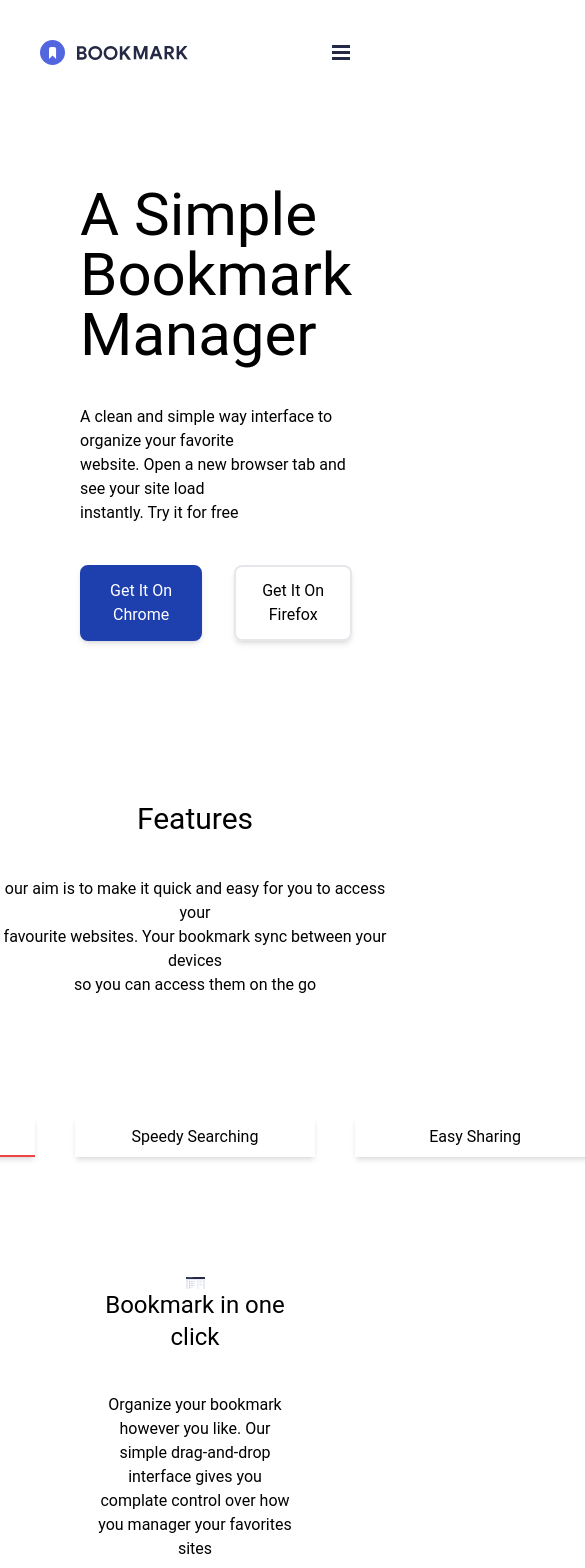
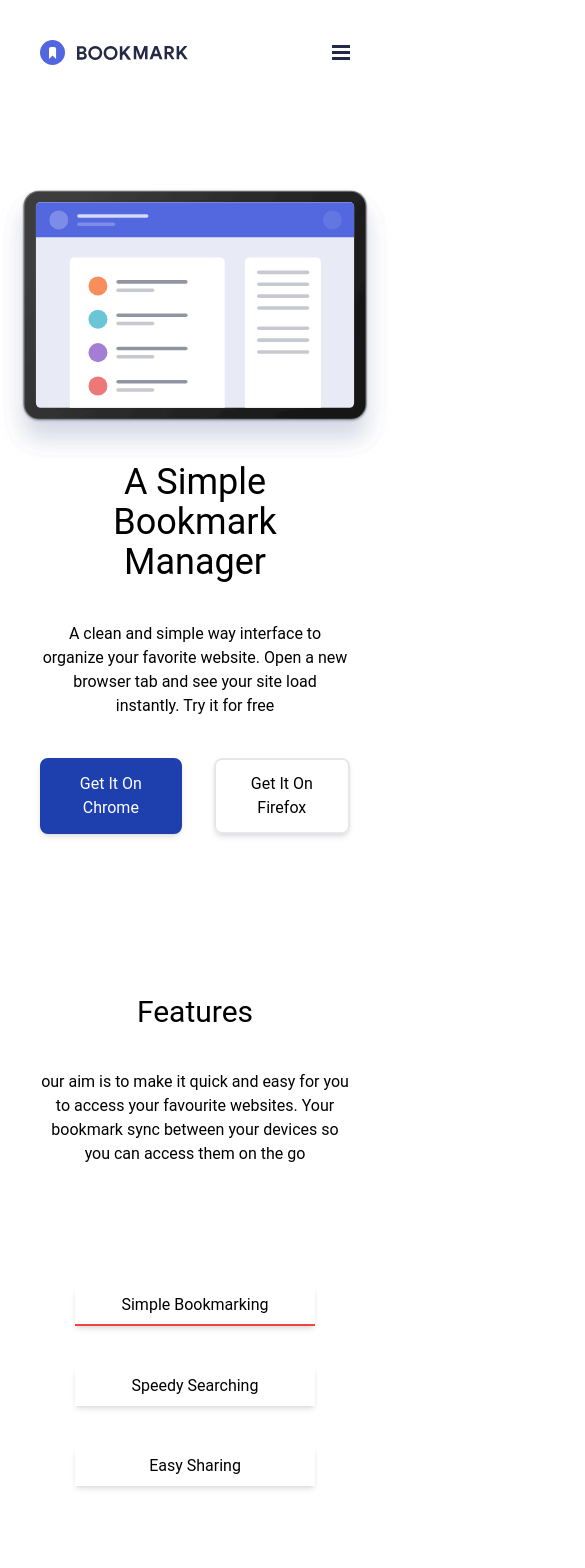
Before and after one commit to itsTari/bookmark-landing-page, a React (Vite) app: page / in a window 390 px wide. Shown: the top 1568 px of the page, 585 px wide, since content can reach past the window. Built offline with nearby package versions, Linux system fonts and the light colour scheme.

Commit message:
responsive design

```diff
--- a/src/component/EasySharing.jsx
+++ b/src/component/EasySharing.jsx
@@ -1,8 +1,8 @@
 import Illustrator from "../assets/images/illustration-features-tab-3.svg";
 const EasySharing = () => {
   return (
-    <section className="flex flex-col sm:flex-row items-center justify-between px-24">
-      <div className="w-1/2 relative">
+    <section className="flex flex-col sm:flex-row items-center justify-between sm:px-24 gap-16 px-10">
+      <div className="sm-w-1/2 w-full relative">
         {/* <div className='bg-blue-800 w-96 h-60 rounded-bl-3xl place-self-start absolute top-60 left-0 p-0'></div> */}
         <img className="px-10" src={Illustrator}></img>
       </div>
@@ -11,7 +11,7 @@ const EasySharing = () => {
         <p className="py-10">
           Organize your bookmark however you like. Our simple drag-and-drop
           interface gives you complate control over how you manager your
-          favorites sites{" "}
+          favorites sites
         </p>
         <button className="bg-blue-800 p-3 rounded">More Info</button>
       </div>
--- a/src/component/ExtentionsDisplay.jsx
+++ b/src/component/ExtentionsDisplay.jsx
@@ -5,7 +5,7 @@ const ExtentionsDisplay = () => {
     <section className="flex items-center  flex-col gap-10 py-0">
         <h1 className="text-3xl sm:text-5xl">Download the extension</h1>
         <p className="w-full text-center sm:w-1/2">We've got more browser in the pipeline. Please do let us know if you've got a favorite you'd like us to prioritize.</p>
-        <div className="flex justify-evenly w-full">
+        <div className="flex sm:flex-row flex-col justify-evenly sm:w-full ">
         {content.map((items, id)=>
           <Extentions
             key={id}
--- a/src/component/Features.jsx
+++ b/src/component/Features.jsx
@@ -9,8 +9,8 @@ const Features = () => {
   return (
     <section className="flex items-center  flex-col gap-10 py-40" >
         <h1 className="text-3xl sm:text-5xl">Features</h1>
-        <p className="w-full sm:w-1/2 text-center">our aim is to make it quick and easy for you to access your <br/> favourite websites. Your bookmark sync between your devices <br/> so you can access them on the go</p>
-        <div className="flex gap-10 py-20">
+        <p className="w-full sm:w-1/2 text-center px-10">our aim is to make it quick and easy for you to access your <br className="hidden sm:block"/> favourite websites. Your bookmark sync between your devices <br className="hidden sm:block"/> so you can access them on the go</p>
+        <div className="flex flex-col sm:flex-row gap-10 py-20">
             <button onClick={()=> setDisplay('SimpleBookmark')} className={display === 'SimpleBookmark' ? "border-b-2 border-red-500 hover:text-red-500 h-10 w-60 text-center shadow-md" :"hover:text-red-500 h-10 w-60 text-center shadow-md" }>Simple Bookmarking</button>
             <button onClick={()=> setDisplay('SpeedySearching')} className={display === 'SpeedySearching' ? 'border-b-2 border-red-500 hover:text-red-500 h-10 w-60 text-center shadow-md'  :'hover:text-red-500 h-10 w-60 text-center shadow-md'}>Speedy Searching</button>
             <button onClick={()=> setDisplay('EasySharing')} className={display === 'EasySharing' ? 'border-b-2 border-red-500 hover:text-red-500 h-10 w-60 text-center shadow-md'  :'hover:text-red-500 h-10 w-60 text-center shadow-md'}>Easy Sharing</button>
--- a/src/component/Hero.jsx
+++ b/src/component/Hero.jsx
@@ -5,10 +5,10 @@ import Faq from './Faq'
 const Hero = () => {
   return (
     <>
-      <section className='flex pt-20'>
-        <div className='px-20'>
-            <h1 className="capitalize text-6xl">a simple bookmark manager</h1>
-            <p className='pt-10'> A clean and simple way interface to organize your favorite <br/>website. Open a new browser tab and see your site load <br/> instantly. Try it for free </p>
+      <section className='flex sm:flex-row flex-col-reverse pt-20'>
+        <div className='px-10 sm:px-20 flex flex-col sm:text-start text-center'>
+            <h1 className="capitalize sm:text-6xl text-4xl">a simple bookmark manager</h1>
+            <p className='pt-10'> A clean and simple way interface to organize your favorite <br className='hidden sm:block'/>website. Open a new browser tab and see your site load <br className='hidden sm:block'/> instantly. Try it for free </p>
             <div className='pt-10 flex space-x-8'>
                 <button className="capitalize border-2 px-6 py-3 shadow-md rounded-lg bg-blue-800 text-white hover:bg-transparent border-blue-800 hover:text-blue-900 ">Get it on chrome</button>
                 <button className="capitalize border-2 px-6 py-3 rounded-lg shadow-md  hover:border-blue-900 hover:text-blue-900">Get it on firefox</button>
--- a/src/component/Navbar.jsx
+++ b/src/component/Navbar.jsx
@@ -2,7 +2,7 @@ import Logo from "../assets/images/logo-bookmark.svg";
 import Menu from '../assets/images/icon-hamburger.svg'
 import { NavLink} from "react-router-dom";
 import Sidebar from "./Sidebar";
-import { useState } from "react";
+import { useState, useEffect } from "react";
 const Navbar = () => {
   const [sidebar, setSidebar] = useState(false)
   return (
--- a/src/component/Sidebar.jsx
+++ b/src/component/Sidebar.jsx
@@ -5,10 +5,10 @@ import Twitter from '../assets/images/icon-twitter.svg'
 import { NavLink } from "react-router-dom";
 const Sidebar = ({sidebar, setSidebar}) => {
   return (
-    sidebar && <div className="bg-blue-900 absolute p-10 top-0 left-0 w-full h-100vh sm:hidden z-10 opacity-95">
+    sidebar && <div className="bg-blue-900 fixed p-10 top-0 left-0 w-full h-dvh sm:hidden z-10 opacity-95">
       <div className="flex justify-between">
         <img src={Logo}/>
-        <buton><img src={Close}/></buton>
+        <button onClick={()=>setSidebar(false)}><img src={Close}/></button>
       </div>
       <div className="flex flex-col items-center pt-20 gap-10 text-white">
           <NavLink to="/feature" className="uppercase hover:text-red-500">
@@ -20,7 +20,7 @@ const Sidebar = ({sidebar, setSidebar}) => {
           <NavLink to="/contact" className="uppercase hover:text-red-500">
             Contact
           </NavLink>
-          <NavLink to="/login" className="uppercase hover:text-black w-full rounded border-2 bg-transparent text-white  hover:bg-white border-white text-center">
+          <NavLink to="/login" className="uppercase hover:text-black w-full py-2 rounded border-2 bg-transparent text-white  hover:bg-white border-white text-center">
             Login
           </NavLink>
         </div>
--- a/src/component/SimpleBookmark.jsx
+++ b/src/component/SimpleBookmark.jsx
@@ -1,14 +1,14 @@
 import Illustrator from '../assets/images/illustration-features-tab-1.svg'
 const SimpleBookmark = () => {
   return (
-    <section className='flex flex-col sm:flex-row items-center justify-between px-24'>
-        <div className='w-1/2 relative'>
+    <section className='flex flex-col sm:flex-row items-center justify-between sm:px-24 gap-16 px-10'>
+        <div className='sm:w-1/2 w-full relative'>
             {/* <div className='bg-blue-800 w-96 h-60 rounded-bl-3xl place-self-start absolute top-60 left-0 p-0'></div> */}
             <img className='px-10' src={Illustrator}></img>
         </div>
         <div className= "w-full pl-0 text-center sm:text-start sm:pl-24 sm:w-1/2">
             <h2 className='text-2xl sm:text-4xl '>Bookmark in one click</h2>
-            <p className='py-10'>Organize your bookmark however you like. Our simple drag-and-drop interface gives you complate control over how you manager your favorites sites </p>
+            <p className='py-6 sm:py-10'>Organize your bookmark however you like. Our simple drag-and-drop interface gives you complate control over how you manager your favorites sites </p>
             <button className='bg-blue-800 p-3 rounded'>More Info</button>
         </div>
     </section>
--- a/src/component/SpeedySearching.jsx
+++ b/src/component/SpeedySearching.jsx
@@ -1,17 +1,17 @@
 import Illustrator from "../assets/images/illustration-features-tab-2.svg";
 const SpeedySearching = () => {
   return (
-    <section className="flex flex-col sm:flex-row items-center justify-between px-24">
-      <div className="w-1/2 relative">
+    <section className="flex flex-col sm:flex-row items-center justify-between sm:px-24 gap-16 px-10">
+      <div className="sm:w-1/2 w-full relative">
         {/* <div className='bg-blue-800 w-96 h-60 rounded-bl-3xl place-self-start absolute top-60 left-0 p-0'></div> */}
         <img className="px-10" src={Illustrator}></img>
       </div>
       <div className="w-full text-center sm:text-start pl-0 sm:pl-24 sm:w-1/2">
         <h2 className="text-2xl sm:text-4xl ">Speed Searching</h2>
-        <p className="py-10">
+        <p className="py-6 sm:py-10">
           Organize your bookmark however you like. Our simple drag-and-drop
           interface gives you complate control over how you manager your
-          favorites sites{" "}
+          favorites sites
         </p>
         <button className="bg-blue-800 p-3 rounded">More Info</button>
       </div>
```
